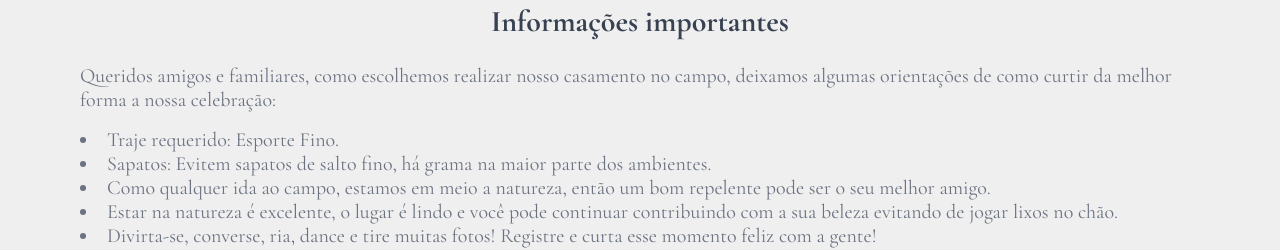
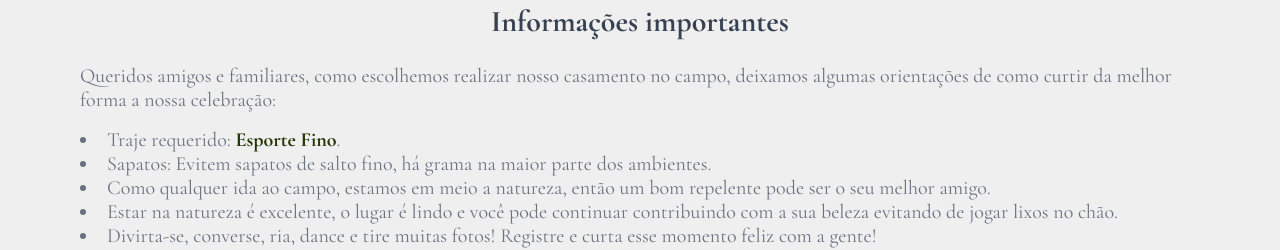
Before and after one commit to alx-ui/beatrizealexander, a React (Vite) app: page / in a window 1280 px wide. Shown: the part 1700-1950 px from the top of the page. Built offline with nearby package versions, Linux system fonts and the light colour scheme; what prettier-plugin-tailwindcss would draw is missing.

Commit message:
feat: add link example traje

```diff
--- a/src/components/Information.tsx
+++ b/src/components/Information.tsx
@@ -1,3 +1,6 @@
+const LINK_INDICACAO =
+  'https://www.google.com/search?q=traje+esporte+fino+casamento&tbm=isch&hl=pt-BR&client=ms-android-samsung-gs-rev1&prmd=isvn&sa=X&ved=2ahUKEwi6-5_P7938AhVHOLkGHW8UB7IQrNwCKAB6BQgBEKIC&biw=360&bih=700';
+
 export function Information() {
   return (
     <div>
@@ -15,7 +18,18 @@ export function Information() {
           </p>
 
           <ul className="list-inside list-disc text-justify font-Cormorant text-xl leading-6 text-gray-500">
-            <li className="text-justify">Traje requerido: Esporte Fino.</li>
+            <li className="text-justify">
+              Traje requerido:{' '}
+              <a
+                href={LINK_INDICACAO}
+                target="_blank"
+                rel="noopener noreferrer"
+                className="font-bold text-primary hover:text-senary"
+              >
+                Esporte Fino
+              </a>
+              .
+            </li>
             <li className="text-justify">
               Sapatos: Evitem sapatos de salto fino, há grama na maior parte dos
               ambientes.
```
